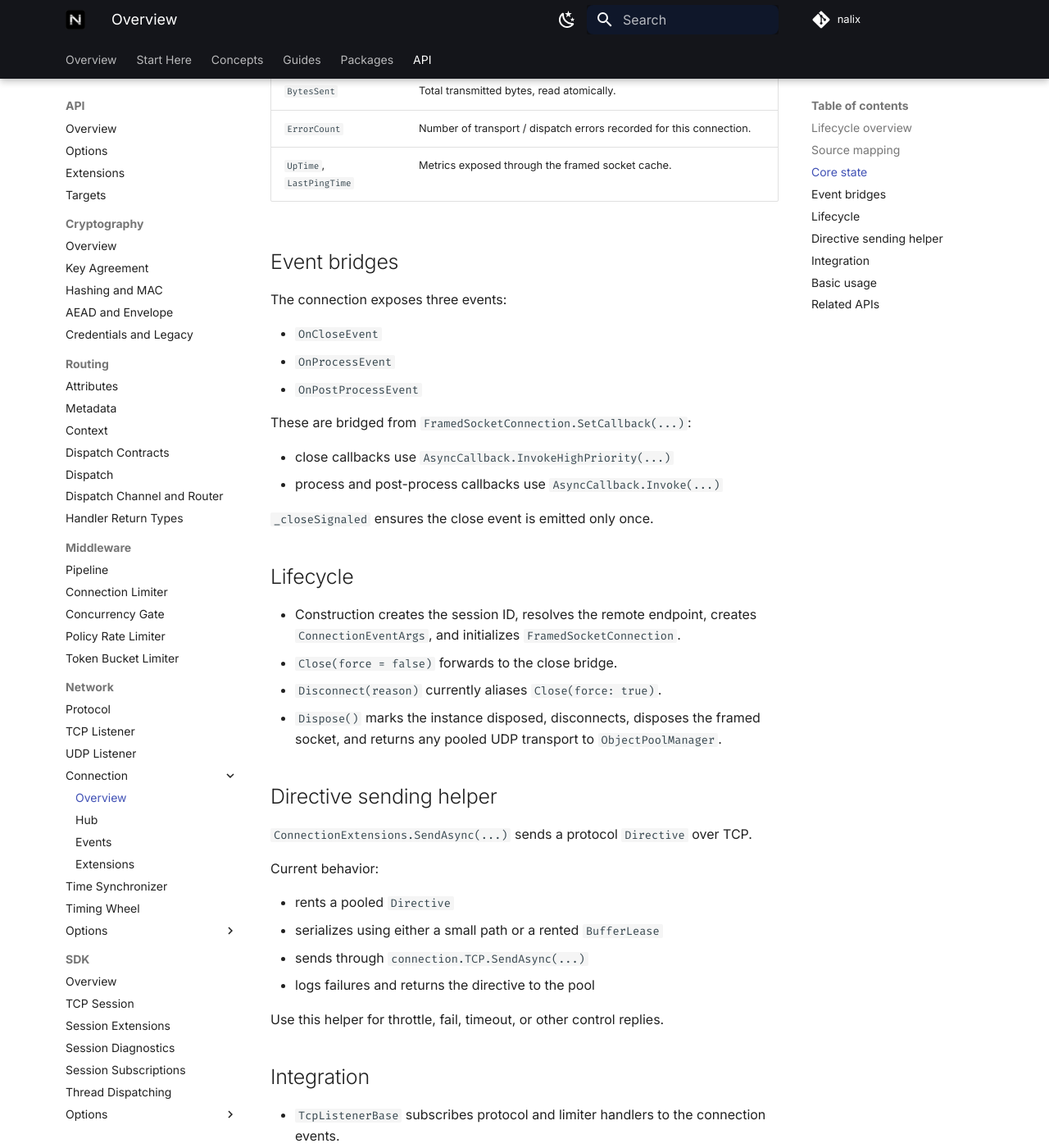
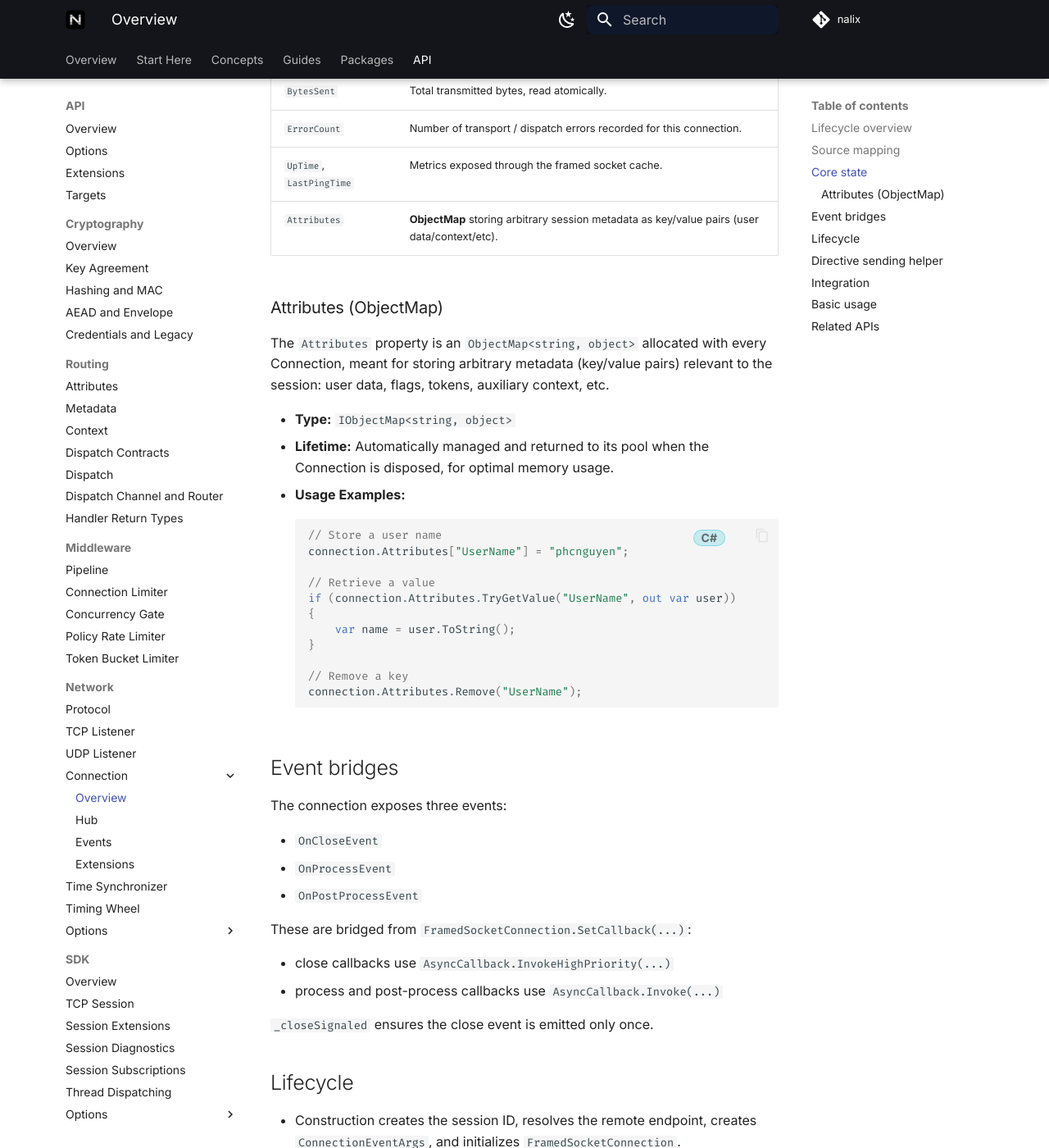
Before and after one commit to ppn-systems/nalix-docs, an MkDocs documentation site: the page built from docs/api/network/connection.md, in a window 1280 px wide and 1400 px high, scrolled down 1357 px. Shown: the whole window at 82% size. Built offline with MkDocs 1.6.1 and Material for MkDocs 9.7.7, drawn with Linux system fonts in a browser that asks for light colours; comment, search, counter and statistics services are not loaded.

````diff
--- a/docs/api/network/connection.md
+++ b/docs/api/network/connection.md
@@ -28,7 +28,7 @@ flowchart LR
 ## Core state
 
 | Member | Meaning |
-|---|---|
+|--------|---------|
 | `ID` | Snowflake session ID created at construction time. |
 | `NetworkEndpoint` | Remote endpoint resolved from the accepted socket. |
 | `TCP` | Always-present TCP transport facade backed by `FramedSocketConnection`. |
@@ -39,6 +39,29 @@ flowchart LR
 | `BytesSent` | Total transmitted bytes, read atomically. |
 | `ErrorCount` | Number of transport / dispatch errors recorded for this connection. |
 | `UpTime`, `LastPingTime` | Metrics exposed through the framed socket cache. |
+| `Attributes`        | **ObjectMap** storing arbitrary session metadata as key/value pairs (user data/context/etc).  |
+
+### Attributes (ObjectMap)
+
+The `Attributes` property is an `ObjectMap<string, object>` allocated with every Connection, meant for storing arbitrary metadata (key/value pairs) relevant to the session: user data, flags, tokens, auxiliary context, etc.
+
+- **Type:** `IObjectMap<string, object>`
+- **Lifetime:** Automatically managed and returned to its pool when the Connection is disposed, for optimal memory usage.
+- **Usage Examples:**
+
+    ```csharp
+    // Store a user name
+    connection.Attributes["UserName"] = "phcnguyen";
+
+    // Retrieve a value
+    if (connection.Attributes.TryGetValue("UserName", out var user))
+    {
+        var name = user.ToString();
+    }
+
+    // Remove a key
+    connection.Attributes.Remove("UserName");
+    ```
 
 ## Event bridges
 
````
Also changed, not shown: 1 other file.
